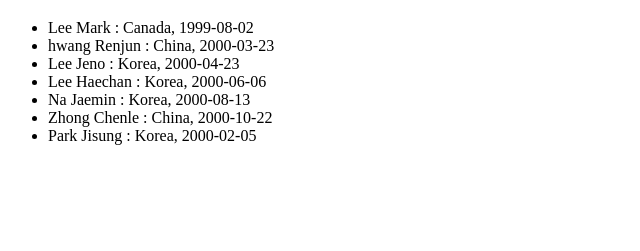
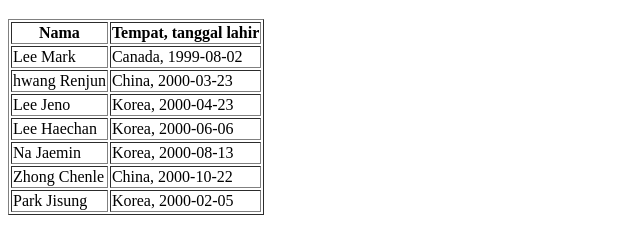
Before and after one commit to ulilfarhah6/coba, a plain HTML site: page mahasiswa.html in a window 1280 px wide. Shown: the part 61-312 px from the top of the page, without its empty margins (0-640 px from the left). Drawn offline with Linux system fonts and the light colour scheme.

Commit message:
mengubah list jadi tabel pada file mahasiswa

```diff
--- a/mahasiswa.html
+++ b/mahasiswa.html
@@ -7,14 +7,40 @@
 </head>
 <body>
     <h1>List Nama Mahasiswa</h1>
-    <ul>
-        <li>Lee Mark : Canada, 1999-08-02</li>
-        <li>hwang Renjun : China, 2000-03-23</li>
-        <li>Lee Jeno : Korea, 2000-04-23</li>
-        <li>Lee Haechan : Korea, 2000-06-06</li>
-        <li>Na Jaemin : Korea, 2000-08-13</li>
-        <li>Zhong Chenle : China, 2000-10-22 </li>
-        <li>Park Jisung : Korea, 2000-02-05</li>
-    </ul>
+    <table border="1">
+        <tr>
+            <th>Nama</th>
+            <th>Tempat, tanggal lahir</th>
+        </tr>
+        <tr>
+            <td>Lee Mark</td>
+            <td>Canada, 1999-08-02</td>
+        </tr>
+        <tr>
+            <td>hwang Renjun</td>
+            <td>China, 2000-03-23</td>
+        </tr>
+        <tr>
+            <td>Lee Jeno</td>
+            <td>Korea, 2000-04-23</td>
+        </tr>
+        <tr>
+            <td>Lee Haechan</td>
+            <td>Korea, 2000-06-06</td>
+        </tr>
+        <tr>
+            <td>Na Jaemin</td>
+            <td>Korea, 2000-08-13</td>
+        </tr>
+        <tr>
+            <td>Zhong Chenle</td>
+            <td>China, 2000-10-22</td>
+        </tr>
+        <tr>
+            <td>Park Jisung</td>
+            <td>Korea, 2000-02-05</td>
+        </tr>
+
+    </table>
 </body>
 </html>
```
